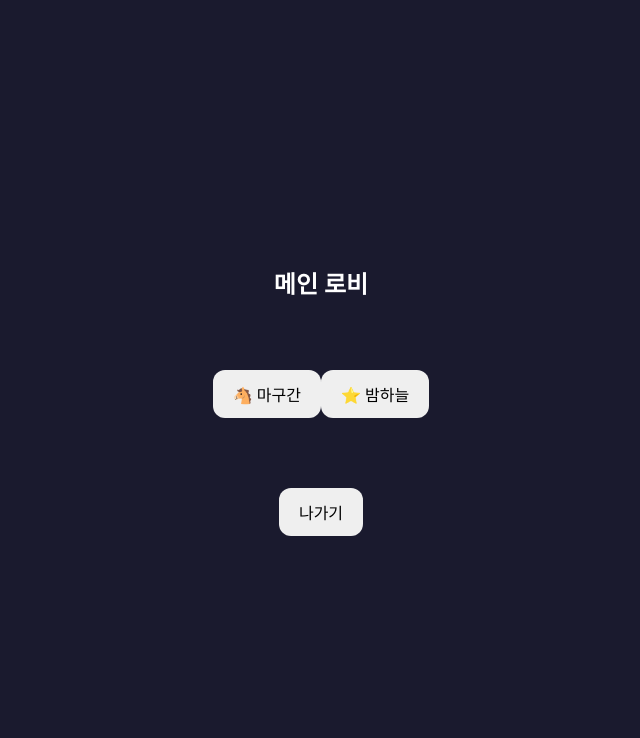
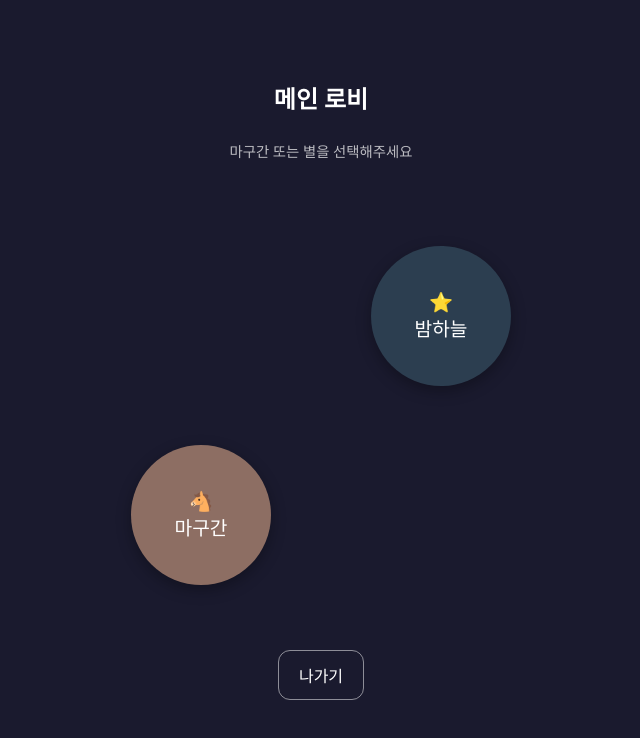
Before and after one commit to RyuChaewon/bethlehem-post-office, a React (Vite) app: page /main in a window 1280 px wide. Shown: the top 738 px of the page, without its empty margins (319-959 px from the left). Built offline with nearby package versions, Linux system fonts and the light colour scheme; no server answers; a web font is replaced by a local one.

Commit message:
fix: ui 디자인 및 문구 추가

```diff
--- a/src/pages/MainPage.jsx
+++ b/src/pages/MainPage.jsx
@@ -2,14 +2,76 @@ import { useNavigate } from 'react-router-dom';
 
 export default function MainPage() {
   const navigate = useNavigate();
+
   return (
     <div className="center-box">
-      <h2>메인 로비</h2>
-      <div style={{display:'flex', justifyContent:'space-between', marginTop:'50px'}}>
-        <button onClick={() => navigate('/stable')}>🐴 마구간</button>
-        <button onClick={() => navigate('/sky')}>⭐️ 밤하늘</button>
+      {/* 1. 상단 제목 영역 */}
+      <h2 style={{ marginTop: '20px' }}>메인 로비</h2>
+      <p style={{ fontSize: '0.9rem', opacity: 0.7, marginBottom: '20px' }}>
+        마구간 또는 별을 선택해주세요
+      </p>
+
+      {/* 2. 메인 버튼 영역 (여기가 핵심!)
+          - flex-grow: 1 -> 남는 공간을 다 차지해서 위아래로 길어짐
+          - space-between -> 버튼 두 개를 양 끝(위/아래)으로 밀어버림
+      */}
+      <div style={{
+        width: '100%',
+        flexGrow: 1,           /* 화면 높이만큼 쭉 늘어남 */
+        display: 'flex',
+        flexDirection: 'column',
+        justifyContent: 'space-between', /* 위아래 끝으로 배치 */
+        padding: '40px 0'      /* 버튼이 너무 끝에 붙지 않게 여백 */
+      }}>
+
+        {/* ⭐️ 밤하늘 버튼 (우측 상단) */}
+        <button
+          onClick={() => navigate('/sky')}
+          style={{
+            alignSelf: 'flex-end', /* 오른쪽 벽으로 붙임 */
+            backgroundColor: '#2c3e50', /* (임시) 밤하늘색 */
+            color: 'white',
+            width: '140px',
+            height: '140px',
+            borderRadius: '50%',   /* 동그랗게 */
+            fontSize: '1.2rem',
+            boxShadow: '0 5px 15px rgba(0,0,0,0.3)'
+          }}
+        >
+          ⭐️<br/>밤하늘
+        </button>
+
+        {/* 🐴 마구간 버튼 (좌측 하단) */}
+        <button
+          onClick={() => navigate('/stable')}
+          style={{
+            alignSelf: 'flex-start', /* 왼쪽 벽으로 붙임 */
+            backgroundColor: '#8d6e63', /* (임시) 마구간색 */
+            color: 'white',
+            width: '140px',
+            height: '140px',
+            borderRadius: '50%',    /* 동그랗게 */
+            fontSize: '1.2rem',
+            boxShadow: '0 5px 15px rgba(0,0,0,0.3)'
+          }}
+        >
+          🐴<br/>마구간
+        </button>
+
       </div>
-      <button onClick={() => navigate('/outro')} style={{marginTop:'50px'}}>나가기</button>
+
+      {/* 3. 하단 나가기 버튼 */}
+      <button
+        onClick={() => navigate('/outro')}
+        style={{
+          marginBottom: '20px',
+          background: 'transparent',
+          border: '1px solid rgba(255,255,255,0.5)',
+          color: 'white'
+        }}
+      >
+        나가기
+      </button>
     </div>
   );
 }
--- a/src/pages/NightSkyList.jsx
+++ b/src/pages/NightSkyList.jsx
@@ -25,11 +25,11 @@ export default function NightSkyList() {
 
       <h2>☁️ 하늘에 새기는 밤편지</h2>
       <p style={{ fontSize: '0.9rem', opacity: 0.7, marginBottom: '20px' }}>
-        공동체를 향한 마음들이 모여있어요
+        공동체를 향한 사랑의 마음을 적어보아요
       </p>
 
       {/* 리스트 영역 (CSS Grid 사용 추천) */}
-      <div style={{ display: 'flex', flexWrap: 'wrap', gap: '15px', justifyContent: 'center' }}>
+      <div className="list-container" style={{ display: 'flex', flexWrap: 'wrap', gap: '15px', justifyContent: 'center' }}>
         {messages.length === 0 && <p style={{opacity: 0.5, marginTop: '50px'}}>아직 도착한 편지가 없어요</p>}
 
         {messages.map((msg) => (
--- a/src/pages/StableList.jsx
+++ b/src/pages/StableList.jsx
@@ -23,13 +23,13 @@ export default function StableList() {
         </button>
       </div>
 
-      <h2>👑 예수님께 드리는 예물</h2>
+      <h2>👑 예수님께 드리는 생일 예물</h2>
       <p style={{ fontSize: '0.9rem', opacity: 0.7, marginBottom: '20px' }}>
-        왕이신 예수님께 마음을 드려요
+        예수님을 향한 사랑의 마음을 적어보아요
       </p>
 
       {/* 리스트 영역 */}
-      <div style={{ display: 'flex', flexWrap: 'wrap', gap: '15px', justifyContent: 'center' }}>
+      <div className="list-container" style={{ display: 'flex', flexWrap: 'wrap', gap: '15px', justifyContent: 'center' }}>
         {messages.length === 0 && <p style={{opacity: 0.5, marginTop: '50px'}}>아직 도착한 예물이 없어요</p>}
 
         {messages.map((msg) => (
--- a/src/styles/main.css
+++ b/src/styles/main.css
@@ -1,47 +1,53 @@
-/* src/styles/main.css */
 @import url('https://fonts.googleapis.com/css2?family=Gowun+Batang&display=swap');
 
 * {
   margin: 0;
   padding: 0;
   box-sizing: border-box;
-  -webkit-tap-highlight-color: transparent; /* 모바일 터치 시 파란 박스 제거 */
+  -webkit-tap-highlight-color: transparent;
 }
 
 body {
   background-color: #1a1a2e;
   color: white;
   font-family: 'Gowun Batang', serif;
-  display: flex;
-  justify-content: center;
-  align-items: center;
-  min-height: 100vh;
-  /* 모바일 브라우저 주소창 고려한 높이 설정 */
+  /* 화면 중앙 정렬 제거 -> 스크롤 가능하게 변경 */
+  display: block;
   min-height: 100dvh;
-  overflow-x: hidden; /* 좌우 흔들림 방지 */
+  overflow-x: hidden;
 }
 
-/* 📱 핵심 컨테이너: 폰 화면에 꽉 차게 */
+/* 📱 핵심 컨테이너 수정 */
 .center-box {
   width: 100%;
   max-width: 420px;
-  /* 상하 40px, 좌우 20px 패딩을 줘서 테두리에 딱 붙지 않게 함 */
-  padding: 40px 20px;
-  text-align: center;
+  /* 화면 중앙 정렬(center) 대신 위에서부터 쌓이도록(flex-start) 변경 */
   display: flex;
   flex-direction: column;
   align-items: center;
+  justify-content: flex-start;
+
+  /* 최소 높이는 화면 전체지만, 내용이 많으면 더 길어지게 함 */
   min-height: 100dvh;
-  justify-content: center;
+  height: auto;
 
-  /* ⭐ 핵심: 요소들 사이에 무조건 20px 간격을 둠 (겹침 방지) */
-  gap: 20px;
+  /* 위아래 여유 공간을 넉넉히 줌 (겹침 방지) */
+  padding: 60px 20px 80px 20px;
 
-  /* 내용이 많으면 스크롤 되도록 */
-  overflow-y: auto;
+  /* 요소들 사이 간격 강제 */
+  gap: 25px;
+
+  /* 중앙 정렬을 위해 마진 오토 사용 */
+  margin: 0 auto;
 }
 
-/* 버튼: 손가락으로 누기 편하게 큼직하게 */
+/* 🛑 중요: 요소들이 찌그러지지 않도록 방지 */
+.center-box > * {
+  flex-shrink: 0;
+  max-width: 100%; /* 가로로 튀어 나가는 것 방지 */
+}
+
+/* --- 버튼 스타일 --- */
 button {
   cursor: pointer;
   font-family: inherit;
@@ -51,27 +57,35 @@ button {
   border: none;
   transition: transform 0.1s;
 }
-button:active {
-  transform: scale(0.96);
-}
+button:active { transform: scale(0.96); }
 
-/* 입력창: 폰에서 작게 보이지 않도록 */
+/* --- 입력창 스타일 --- */
 input, textarea {
   font-family: inherit;
-  font-size: 16px; /* 16px 이상이어야 아이폰에서 확대 안 됨 */
-  padding: 12px;
+  font-size: 16px;
+  padding: 15px; /* 터치하기 편하게 조금 더 키움 */
   border-radius: 10px;
   border: 1px solid rgba(255,255,255,0.3);
   background: rgba(255,255,255,0.1);
   color: white;
-  width: 100%; /* 부모 너비에 맞춤 */
+  width: 100%;
   outline: none;
+  resize: none; /* 사용자 임의 크기 조절 방지 */
 }
 
-/* --- 기존 디자인 유지 --- */
+/* --- 리스트 영역 스타일 (겹침 방지) --- */
+/* 메시지 리스트를 감싸는 div에 줄 클래스 (없으면 추가 추천) */
+.list-container {
+  display: flex;
+  flex-wrap: wrap;
+  gap: 15px;
+  justify-content: center;
+  width: 100%;
+  padding-bottom: 20px; /* 아래쪽 버튼과 겹치지 않게 */
+}
+
 .message-card {
-  /* 폰 화면에서는 3개는 좁을 수 있어서 크기 조절 */
-  width: 30%; /* 화면 너비의 30% */
+  width: calc(33.33% - 10px); /* 한 줄에 3개씩 정확히 계산 */
   min-width: 90px;
   height: 110px;
   background-color: rgba(255, 255, 255, 0.1);
@@ -82,74 +96,68 @@ input, textarea {
   align-items: center;
   justify-content: center;
   cursor: pointer;
-  margin-bottom: 10px;
+  /* 카드끼리 겹치지 않게 마진 대신 flex gap 사용 */
 }
 
 .message-icon { font-size: 2.5rem; margin-bottom: 5px; }
 .message-name { font-size: 0.8rem; opacity: 0.8; overflow: hidden; white-space: nowrap; width: 90%; text-overflow: ellipsis;}
 
-/* 작성 버튼 */
+/* --- 메시지 읽기 (좌우 꽉 차게) --- */
+.detail-card-container {
+  display: flex;
+  align-items: center;
+  justify-content: space-between;
+  gap: 10px;
+  width: 100%;
+  /* 높이가 줄어들지 않도록 설정 */
+  flex-grow: 1;
+}
+
+.detail-card {
+  flex: 1;
+  width: 100%;
+  background-color: rgba(255, 255, 255, 0.15);
+  backdrop-filter: blur(10px);
+  border: 1px solid rgba(255, 255, 255, 0.3);
+  border-radius: 20px;
+  padding: 30px 20px; /* 내부 여백 넉넉히 */
+  min-height: 400px; /* 카드 최소 높이 확보 */
+  display: flex;
+  flex-direction: column;
+  justify-content: center;
+}
+
+.nav-arrow-btn {
+  font-size: 2.5rem;
+  padding: 10px 5px; /* 터치 영역 확보 */
+  background: none; border: none; color: white;
+  flex-shrink: 0;
+}
+
+/* 작성 완료 버튼 */
 .write-btn {
-  margin-top: 20px;
-  width: 80%; /* 버튼을 넓게 */
+  width: 100%; /* 모바일에서는 꽉 차는 게 예쁨 */
+  max-width: 300px;
+  padding: 15px;
   background-color: white;
   color: #1a1a2e;
   font-weight: bold;
   box-shadow: 0 4px 15px rgba(0,0,0,0.3);
+  margin-top: auto; /* 내용이 적어도 버튼은 아래로 밀어줌 */
 }
 
 /* 뒤로가기 버튼 영역 */
 .back-btn-area {
   width: 100%;
   text-align: left;
+  /* 상단 고정 느낌을 위해 마진 조정 */
   margin-bottom: 10px;
-  padding-left: 5px;
 }
 .back-btn {
-  background: none;
+  background: rgba(255, 255, 255, 0.1); /* 배경 살짝 넣어서 글씨 겹쳐도 보이게 */
   border: 1px solid rgba(255,255,255,0.5);
   color: white;
   padding: 8px 15px;
   border-radius: 20px;
   font-size: 0.9rem;
 }
-
-.detail-card-container {
-  display: flex;
-  align-items: center;
-  justify-content: space-between; /* 양 끝으로 벌림 */
-  gap: 10px;
-  width: 100%; /* 부모 너비 꽉 채우기 */
-}
-
-.detail-card {
-  flex: 1; /* 남은 공간을 카드가 모두 차지하도록 함 */
-  width: 100%; /* 가로로 꽉 차게 강제 */
-
-  background-color: rgba(255, 255, 255, 0.15);
-  backdrop-filter: blur(10px);
-  border: 1px solid rgba(255, 255, 255, 0.3);
-  border-radius: 20px;
-
-  /* 내부 패딩을 줄여서 글자 공간 확보 (기존 30px -> 20px) */
-  padding: 25px 20px;
-
-  min-height: 350px; /* 높이도 조금 더 시원하게 */
-  display: flex;
-  flex-direction: column;
-  justify-content: center;
-
-  /* 카드가 너무 작아지지 않게 최소 너비 보장 */
-  min-width: 0;
-}
-
-/* 화살표 버튼은 크기를 유지하되, 공간을 많이 뺏지 않게 */
-.nav-arrow-btn {
-  font-size: 2rem; /* 화살표 크기 살짝 조정 */
-  padding: 10px 5px; /* 좌우 패딩을 줄임 */
-  background: none;
-  border: none;
-  color: white;
-  cursor: pointer;
-  flex-shrink: 0; /* 카드가 커져도 화살표가 찌그러지지 않게 */
-}
```
